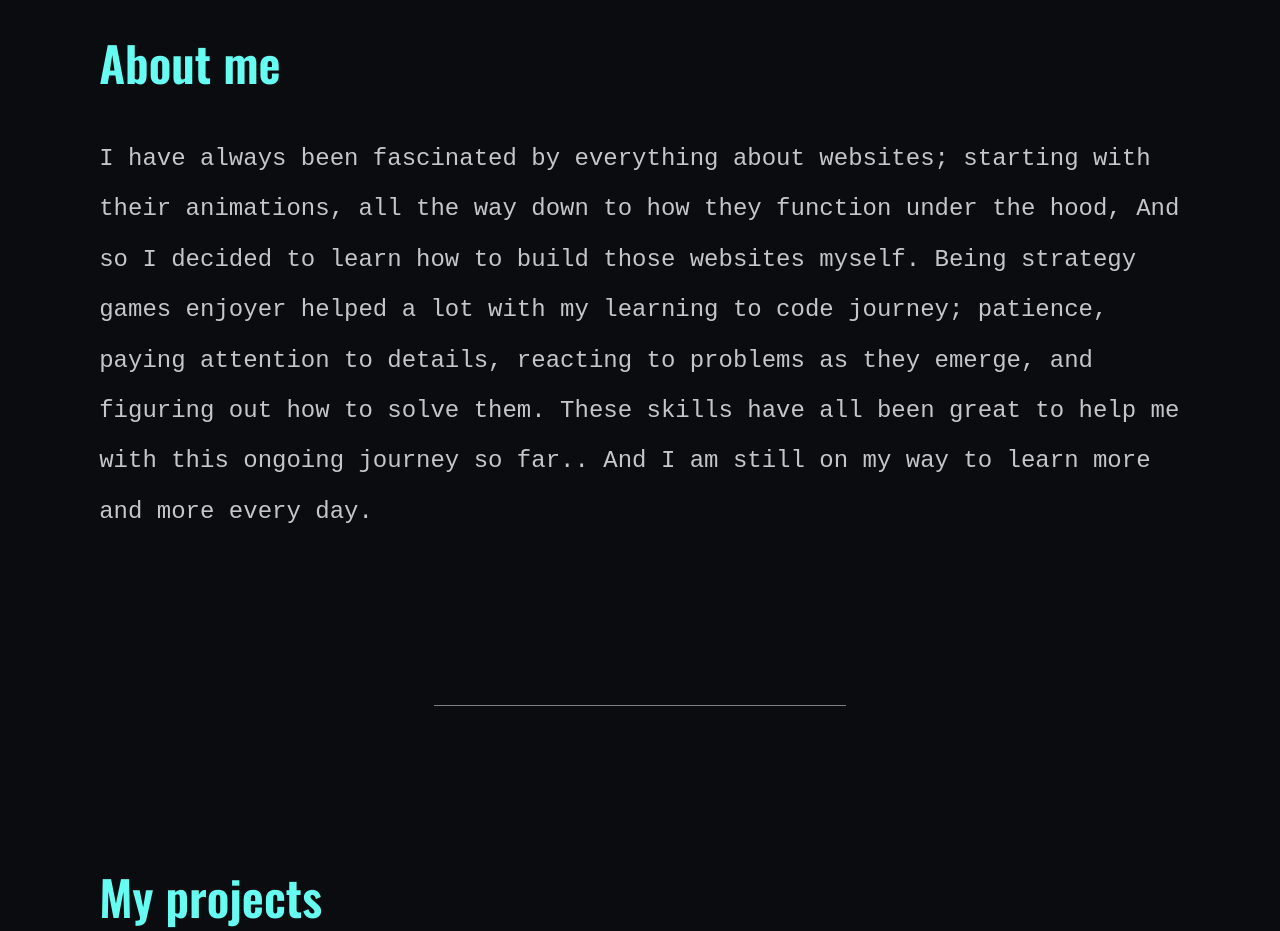
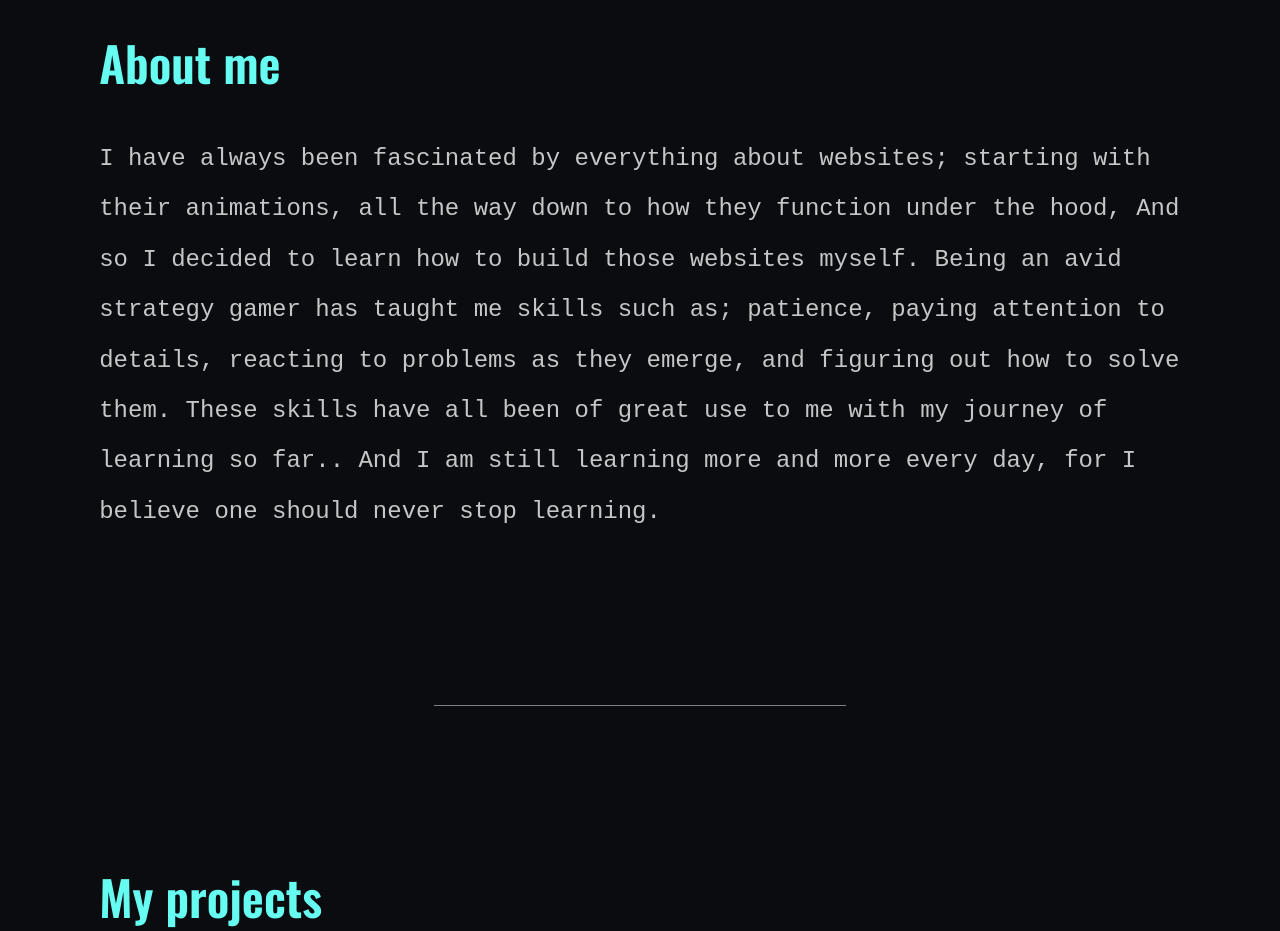
Before and after one commit to Maysn/portfolio, a React (Create React App) app: page / in a window 1280 px wide. Shown: the part 920-1851 px from the top of the page. Built offline with nearby package versions, Linux system fonts and the light colour scheme.

Commit message:
update about me description

```diff
--- a/src/components/about.js
+++ b/src/components/about.js
@@ -11,11 +11,12 @@ export default function About(params) {
             I have always been fascinated by everything about websites; starting
             with their animations, all the way down to how they function under
             the hood, And so I decided to learn how to build those websites
-            myself. Being strategy games enjoyer helped a lot with my learning
-            to code journey; patience, paying attention to details, reacting to
-            problems as they emerge, and figuring out how to solve them. These
-            skills have all been great to help me with this ongoing journey so
-            far.. And I am still on my way to learn more and more every day.
+            myself. Being an avid strategy gamer has taught me skills such as;
+            patience, paying attention to details, reacting to problems as they
+            emerge, and figuring out how to solve them. These skills have all
+            been of great use to me with my journey of learning so far.. And I
+            am still learning more and more every day, for I believe one should
+            never stop learning.
           </p>
         </div>
       </div>
```
